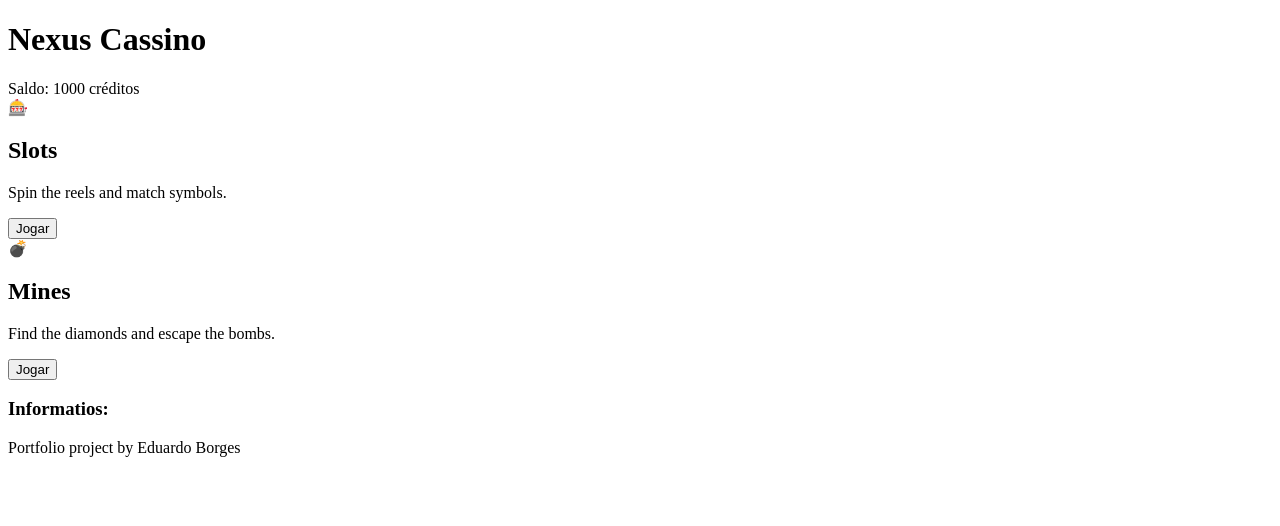
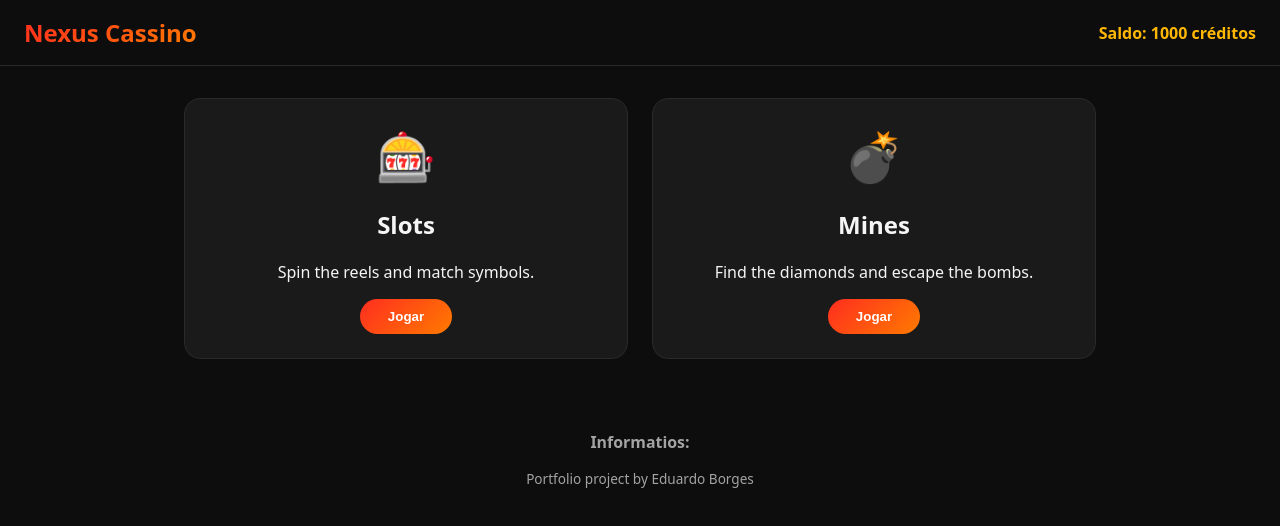
Before and after one commit to eduardofborges-collab/mini-cassino, a React (Vite) app: page / in a window 1280 px wide. Shown: the top 526 px of the page. Built offline with nearby package versions, Linux system fonts and the light colour scheme.

Commit message:
Commit: style: add base fire theme

```diff
--- a/src/index.css
+++ b/src/index.css
@@ -0,0 +1,73 @@
+:root {
+  --color-bg: #0d0d0d;
+  --color-surface: #1a1a1a;
+  --color-fire-red: #ff2e1f;
+  --color-fire-orange: #ff7a00;
+  --color-ember: #ffb703;
+  --color-text: #f5f5f5;
+  --color-text-muted: #a3a3a3;
+  --fire-gradient: linear-gradient(135deg, var(--color-fire-red), var(--color-fire-orange));
+}
+
+* { box-sizing: border-box; }
+
+body {
+  margin: 0;
+  min-height: 100vh;
+  background: var(--color-bg);
+  color: var(--color-text);
+  font-family: system-ui, sans-serif;
+}
+
+header {
+  display: flex;
+  justify-content: space-between;
+  align-items: center;
+  padding: 16px 24px;
+  border-bottom: 1px solid #2a2a2a;
+}
+
+header h1 {
+  margin: 0;
+  font-size: 1.5rem;
+  background: var(--fire-gradient);
+  -webkit-background-clip: text;
+  background-clip: text;
+  color: transparent;
+}
+
+header div { color: var(--color-ember); font-weight: 700; }
+
+main { padding: 32px 24px; max-width: 960px; margin: 0 auto; }
+
+main section {
+  display: grid;
+  grid-template-columns: repeat(auto-fit, minmax(240px, 1fr));
+  gap: 24px;
+}
+
+article {
+  background: var(--color-surface);
+  border: 1px solid #2a2a2a;
+  border-radius: 16px;
+  padding: 24px;
+  text-align: center;
+  transition: transform 0.2s, border-color 0.2s;
+}
+
+article:hover { transform: translateY(-4px); border-color: var(--color-fire-orange); }
+
+article span { font-size: 3rem; }
+
+button {
+  background: var(--fire-gradient);
+  color: white;
+  border: none;
+  border-radius: 999px;
+  padding: 10px 28px;
+  font-weight: 700;
+  cursor: pointer;
+}
+
+footer { text-align: center; padding: 24px; color: var(--color-text-muted); font-size: 0.85rem; }
+footer a { color: var(--color-fire-orange); }
```
